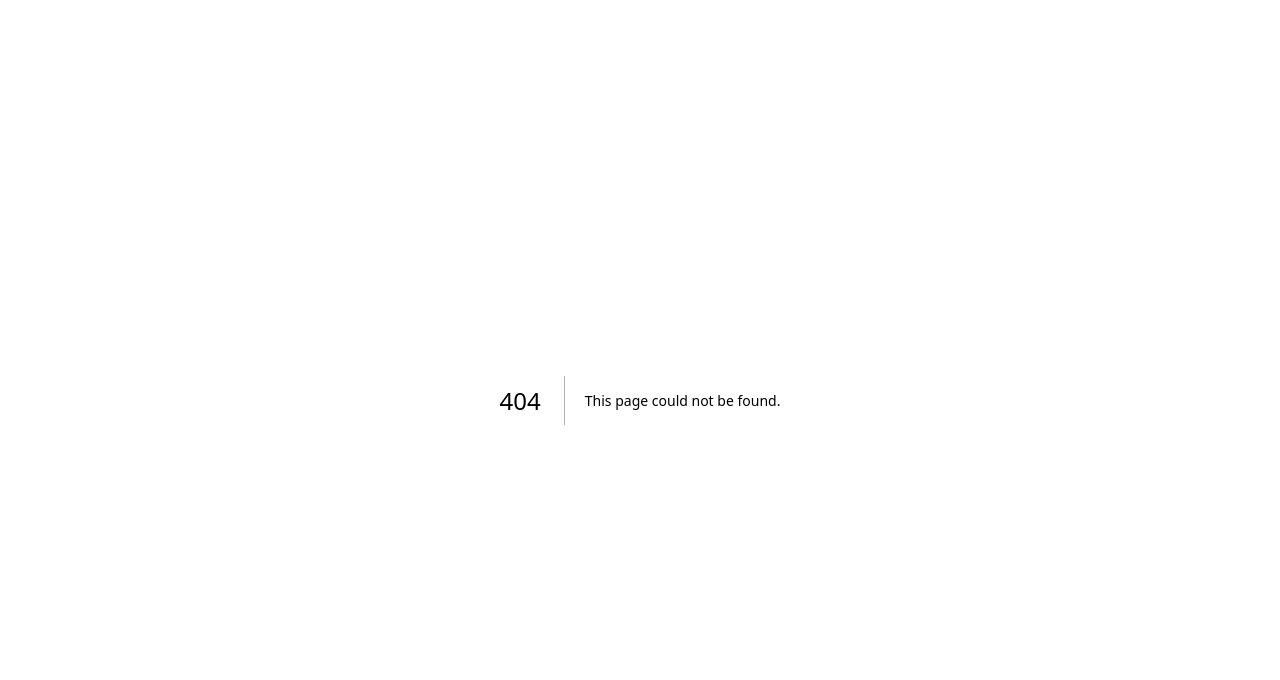
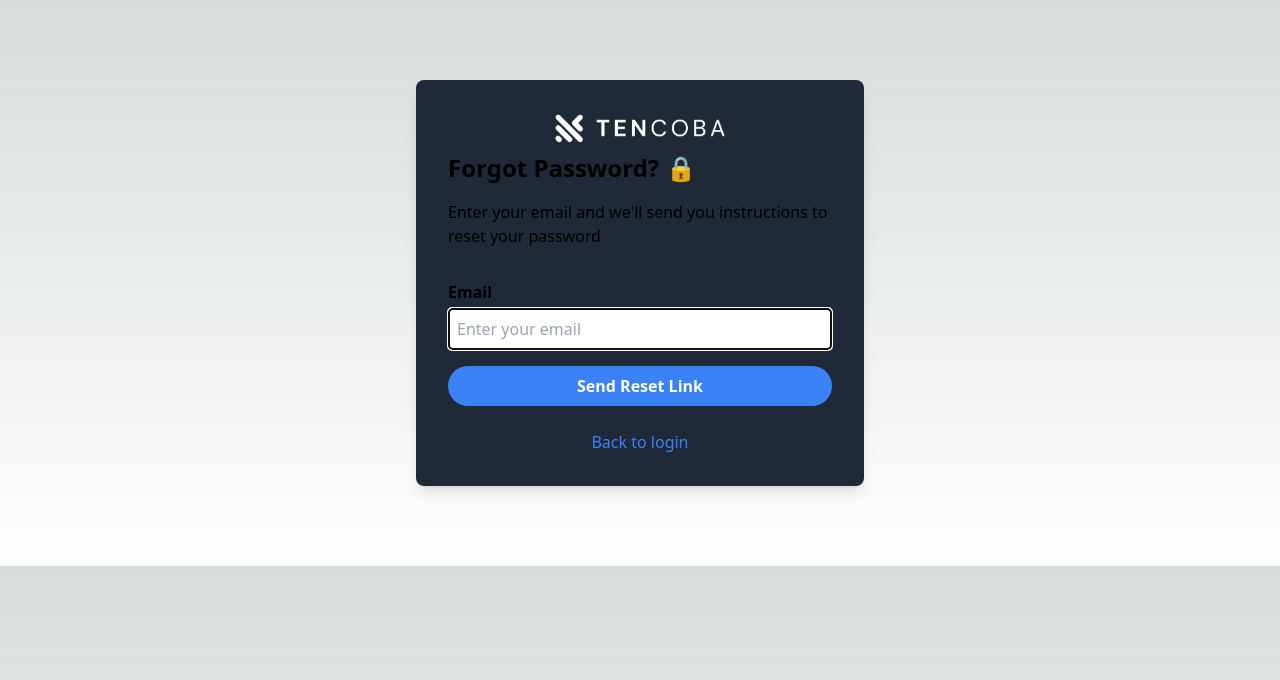
Before and after one commit to johnson419/Tencoba, a Next.js app: page /ForgotPassword in a window 1280 px wide. Before the commit this address had no page. Shown: the top 680 px of the page. Built offline with nearby package versions, Linux system fonts and the light colour scheme.

Commit message:
Forgot password

```diff
--- /dev/null
+++ b/pages/ForgotPassword.js
@@ -0,0 +1,40 @@
+import React from 'react';
+
+const ForgotPassword = () => {
+  return (
+    <div className="container mx-auto py-20">
+      <div className="flex justify-center">
+        <div className="w-full max-w-md">
+          <div className="bg-gray-800 rounded-lg shadow-lg p-8">
+            <div className="text-center">
+              <a href="/" className="flex items-center justify-center mb-2">
+                <img src="/logo.png" alt="logo" className="h-8" />
+              </a>
+            </div>
+            <h4 className="text-2xl font-semibold mb-4">Forgot Password? 🔒</h4>
+            <p className="mb-8">Enter your email and we'll send you instructions to reset your password</p>
+            <form className="mb-6">
+              <div className="mb-4">
+                <label htmlFor="email" className="block mb-1 font-semibold">Email</label>
+                <input
+                  type="text"
+                  id="email"
+                  name="email"
+                  placeholder="Enter your email"
+                  className="w-full p-2 border border-gray-300 rounded"
+                  autoFocus
+                />
+              </div>
+              <button className="w-full py-2 px-4 bg-blue-500 text-white rounded-full font-semibold hover:bg-blue-600" type="submit">Send Reset Link</button>
+            </form>
+            <div className="text-center">
+              <a href="auth-login-basic.html" className="text-blue-500">Back to login</a>
+            </div>
+          </div>
+        </div>
+      </div>
+    </div>
+  );
+}
+
+export default ForgotPassword;
```
